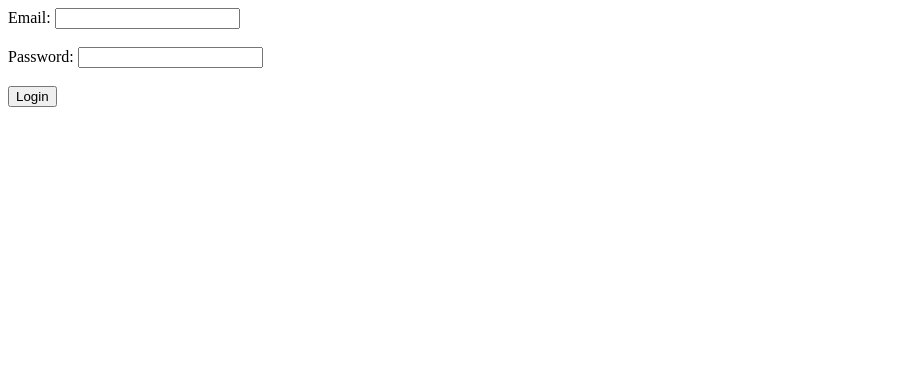
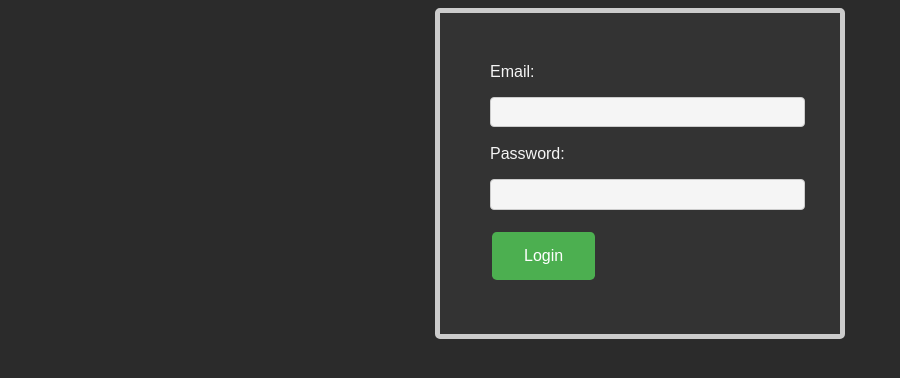
Before and after one commit to OC-Capstone/205XPSpike, a PHP site: page /php/login.html in a window 1280 px wide. Shown: the top 378 px of the page, without its empty margins (0-900 px from the left). Run offline with PHP 8.4, Linux system fonts and the light colour scheme.

Commit message:
Added dark theme CSS, bugfixed stylesheet reference

```diff
--- a/css/style.css
+++ b/css/style.css
@@ -1,42 +1,42 @@
 body {
-    background-color: #2c3e50;
-    color: #ecf0f1;
+    background-color: #2b2b2b;
+    color: #f5f5f5;
     font-family: Arial, sans-serif;
 }
 
-.container {
+form {
+    margin: 0 auto;
     width: 300px;
-    padding: 16px;
-    background-color: #34495e;
-    margin: 0 auto;
-    margin-top: 100px;
-    border-radius: 4px;
+    padding: 50px;
+    border: 5px solid #CCC;
+    border-radius: 5px;
+    background-color: #333;
 }
 
-.container input[type=text], .container input[type=password] {
-    width: 100%;
-    padding: 15px;
-    margin: 5px 0 22px 0;
-    display: inline-block;
-    border: none;
-    background: #f1f1f1;
+label {
+    display: block;
+    margin: 0 0 1em 0;
 }
 
-.container input[type=text]:focus, .container input[type=password]:focus {
-    background-color: #ddd;
-    outline: none;
+input[type="text"], input[type="password"] {
+    width: 100%;
+    padding: .5em;
+    border: 1px solid #CCC;
+    border-radius: .3em;
+    background-color: #f5f5f5;
+    color: #333;
 }
 
-.container .btn {
-    background-color: #e74c3c;
+input[type="submit"] {
+    background-color: #4CAF50;
+    border: none;
     color: white;
-    padding: 16px 20px;
-    border: none;
+    padding: 15px 32px;
+    text-align: center;
+    text-decoration: none;
+    display: inline-block;
+    font-size: 16px;
+    margin: 4px 2px;
     cursor: pointer;
-    width: 100%;
-    opacity: 0.9;
+    border-radius: .3em;
 }
-
-.container .btn:hover {
-    opacity: 1;
-}
--- a/php/login.html
+++ b/php/login.html
@@ -1,7 +1,7 @@
 <!DOCTYPE html>
 <html>
 	<head>
-		<link ref="stylesheet" href="../css/style.css">
+		<link rel="stylesheet" href="../css/style.css">
 	</head>
 <body>
 	<form action="login.php" method="POST">
```
